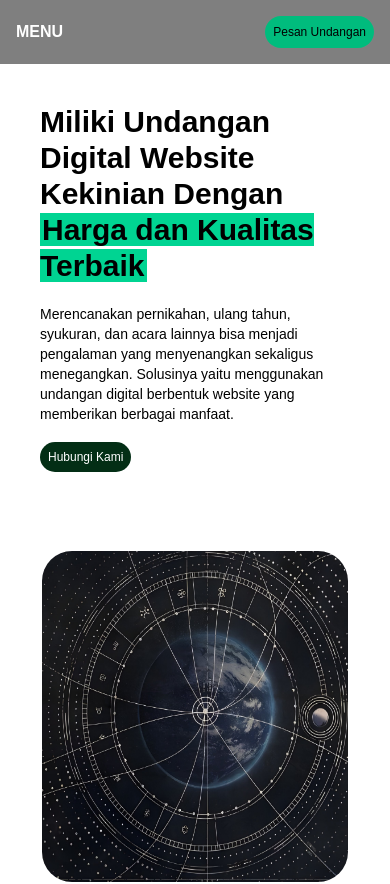
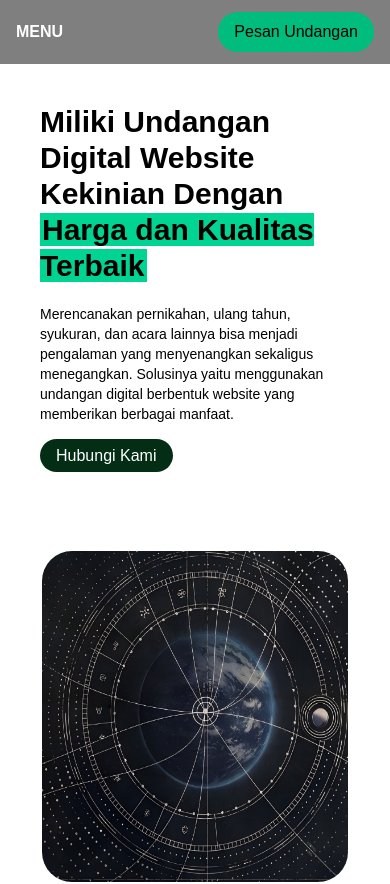
Before and after one commit to DIYRAs/SnakeEater, a Next.js app: page / in a window 390 px wide. Shown: the top 884 px of the page. Built offline with nearby package versions, Linux system fonts and the light colour scheme.

Commit message:
button adjust

```diff
--- a/app/UI/components/global/button.tsx
+++ b/app/UI/components/global/button.tsx
@@ -3,7 +3,7 @@ import Link from "next/link"
 export function CTAButton({ href = 'wa.me/+62882021235692', text, className, colors = 'bg-green-950 text-white' }: { href?: string, text: string, className?: string, colors?: string }) {
     return (
         <Link href={href}
-            className={`px-2 py-2 text-xs md:text-[16px] md:px-4 rounded-full cursor-pointer px ${colors} ${className}
+            className={`px-4 py-2 text-[16px] md:text-[16px] md:px-4 rounded-full cursor-pointer px ${colors} ${className}
             transition hover:-translate-y-1 active:-translate-y-1`}>
             {text}
         </Link>
```
